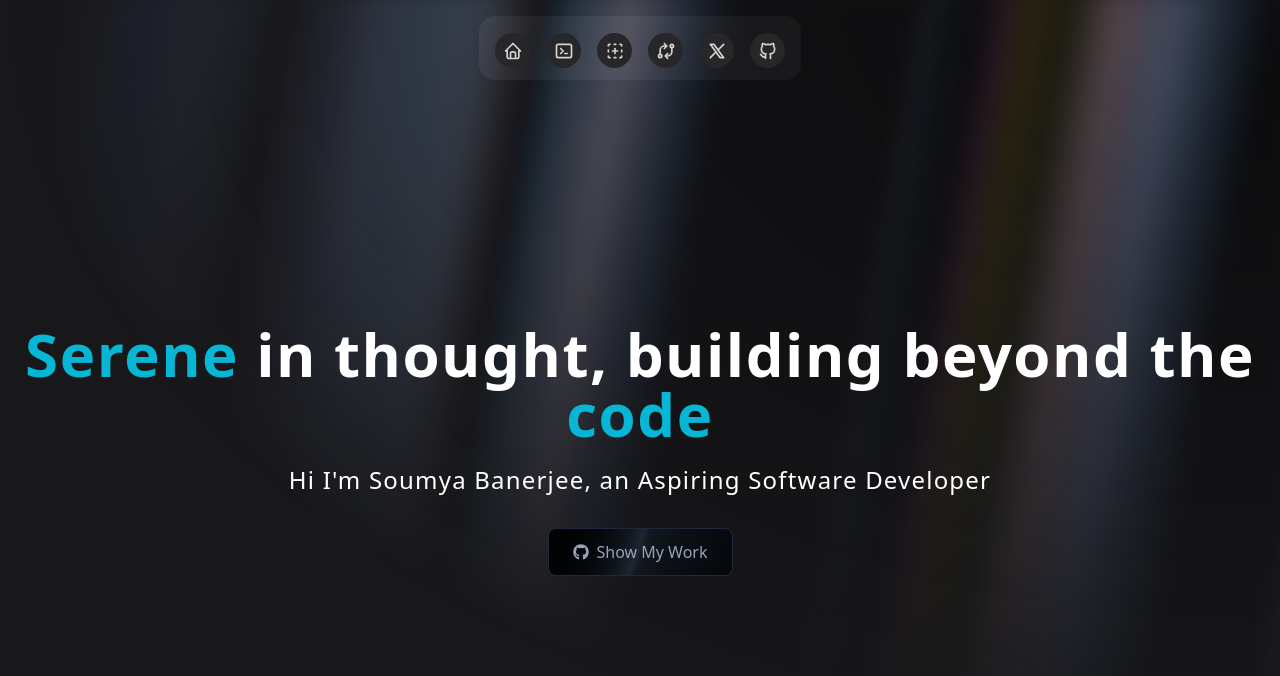
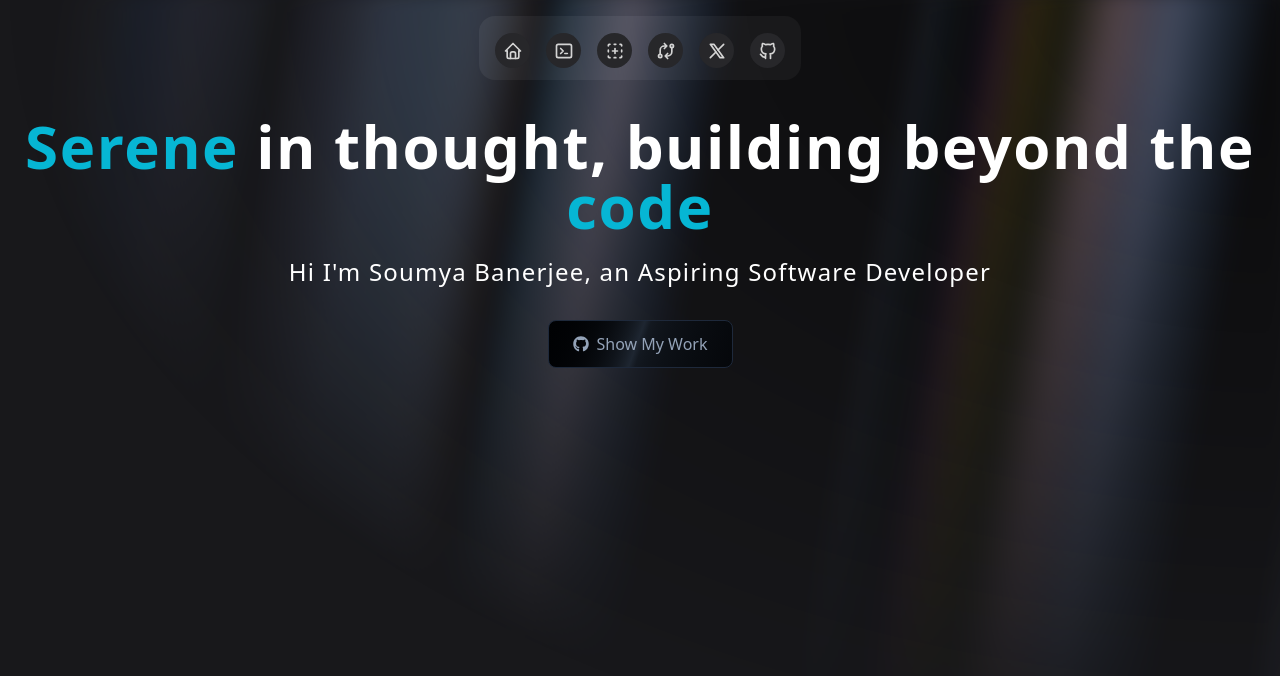
Before and after one commit to banerjeesoumya/My-Page, a Next.js app in the folder my-app/: page / in a window 1280 px wide. Shown: the top 676 px of the page. Built offline with nearby package versions, Linux system fonts and the light colour scheme.

Commit message:
Changed the positioning of the Hero component

```diff
--- a/my-app/components/Hero.tsx
+++ b/my-app/components/Hero.tsx
@@ -5,14 +5,14 @@ import { TextGenerateEffect } from './ui/text-generateEffect'
 
 export const Hero = () => {
   return (
-    <div className='relative flex flex-col gap-4 items-center justify-center px-4'>
+    <div className='relative flex flex-col gap-4 px-4'>
         <div className="text-3xl md:text-7xl font-bold text-center">
           <TextGenerateEffect className="text-center-[40px] md:text-5xl lg:text-6xl" words="Serene in thought, building beyond the code" />
         </div>
         <p className="text-center text-white md:tracking-wider mb-4 text-normal md:text-lg lg:text-2xl">
             Hi I&apos;m Soumya Banerjee, an Aspiring Software Developer
         </p>
-        <a href="#work">
+        <a className='flex justify-center' href="#work">
           <ShimmerButton title="Show My Work" position="left" icon={<FaGithub />}/>
         </a>
     </div>
--- a/my-app/components/Landing.tsx
+++ b/my-app/components/Landing.tsx
@@ -17,7 +17,7 @@ export function Landing() {
           duration: 0.8,
           ease: "easeInOut",
         }}
-        className="min-h-screen flex flex-col"
+        className="min-h-screen flex flex-col gap-4"
       >
         {/* Navbar at the top */}
         <header className="w-full">
@@ -25,7 +25,7 @@ export function Landing() {
         </header>
 
         {/* Hero section centered */}
-        <main className="flex-grow flex items-center justify-center">
+        <main className="flex-grow flex justify-center">
           <Hero />
         </main>
       </motion.div>
```
